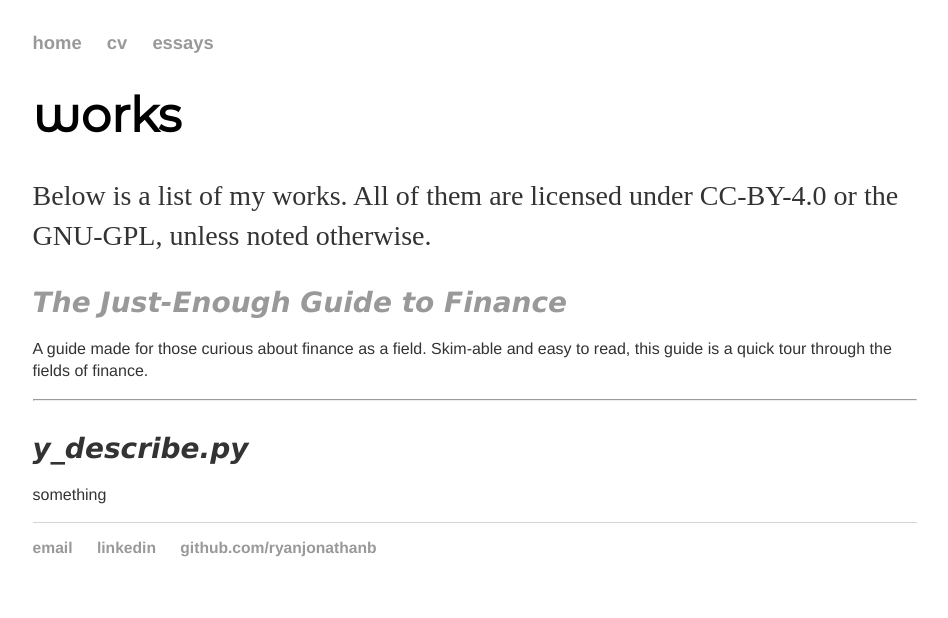
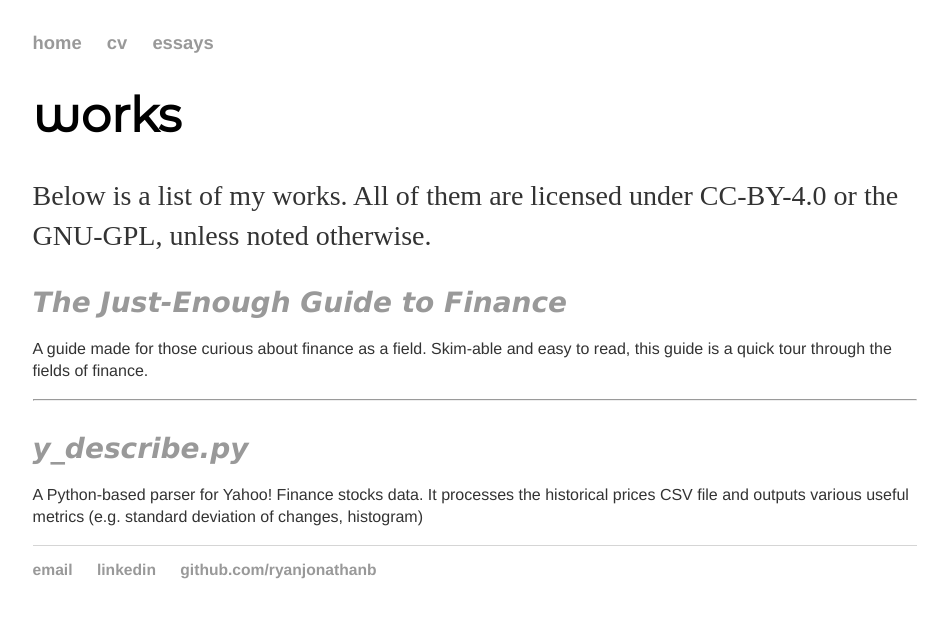
Before and after one commit to ryanjonathanb/ryanjonathanb.github.io, a Jekyll site: the page built from works/index.html, in a window 1280 px wide. Shown: the top 618 px of the page, without its empty margins (165-1113 px from the left). Built offline with Jekyll 4.4.1, drawn with Linux system fonts in a browser that asks for light colours; some web fonts are replaced.

Commit message:
y_describe

```diff
--- a/works/index.html
+++ b/works/index.html
@@ -23,5 +23,5 @@ title: works - ryanjonathanb
 <p class="workname"><a href="http://ryanjonathanb.com/works/the-just-enough-guide-to-finance.html">The Just-Enough Guide to Finance</a></p>
 <p class="workdesc">A guide made for those curious about finance as a field. Skim-able and easy to read, this guide is a quick tour through the fields of finance.</p>
 <hr/>
-<p class="workname">y_describe.py</p>
-<p class="workdesc">something</p>
+<p class="workname"><a href="http://ryanjonathanb.com/works/y_describe.html">y_describe.py</a></p>
+<p class="workdesc">A Python-based parser for Yahoo! Finance stocks data. It processes the historical prices CSV file and outputs various useful metrics (e.g. standard deviation of changes, histogram)</p>
```
Also changed, not shown: works/y_describe.html (added, +7 -0 lines).
